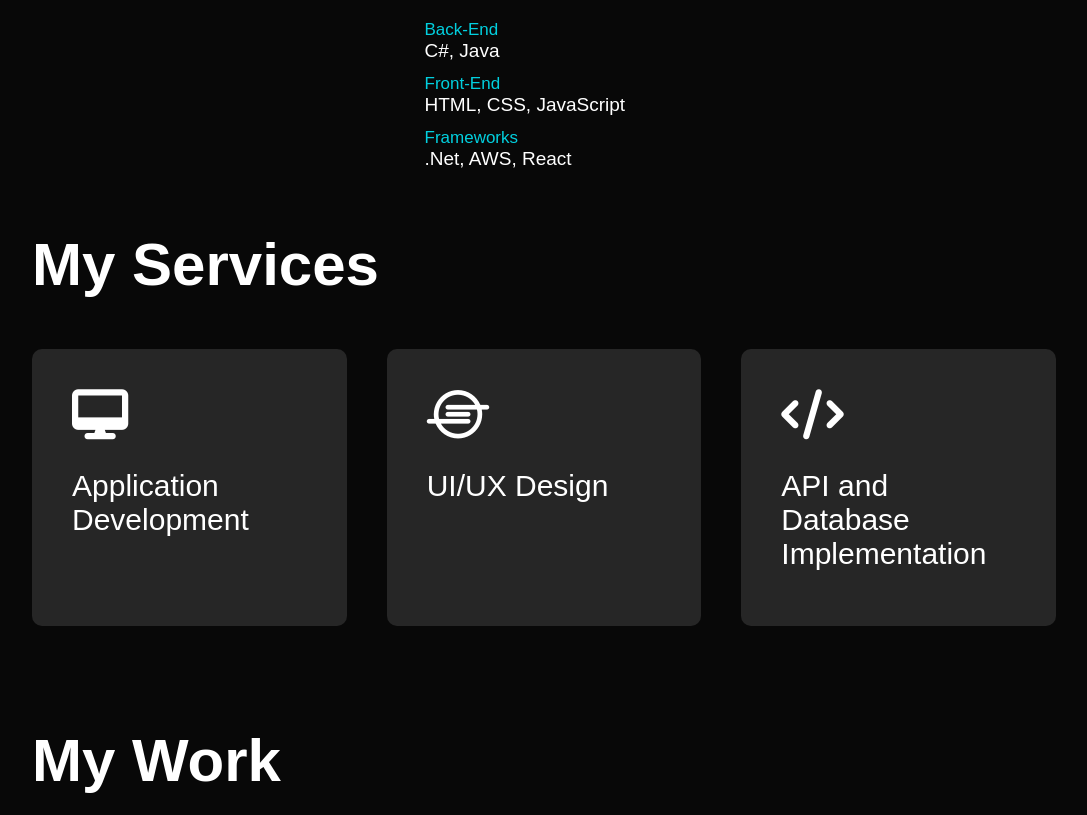
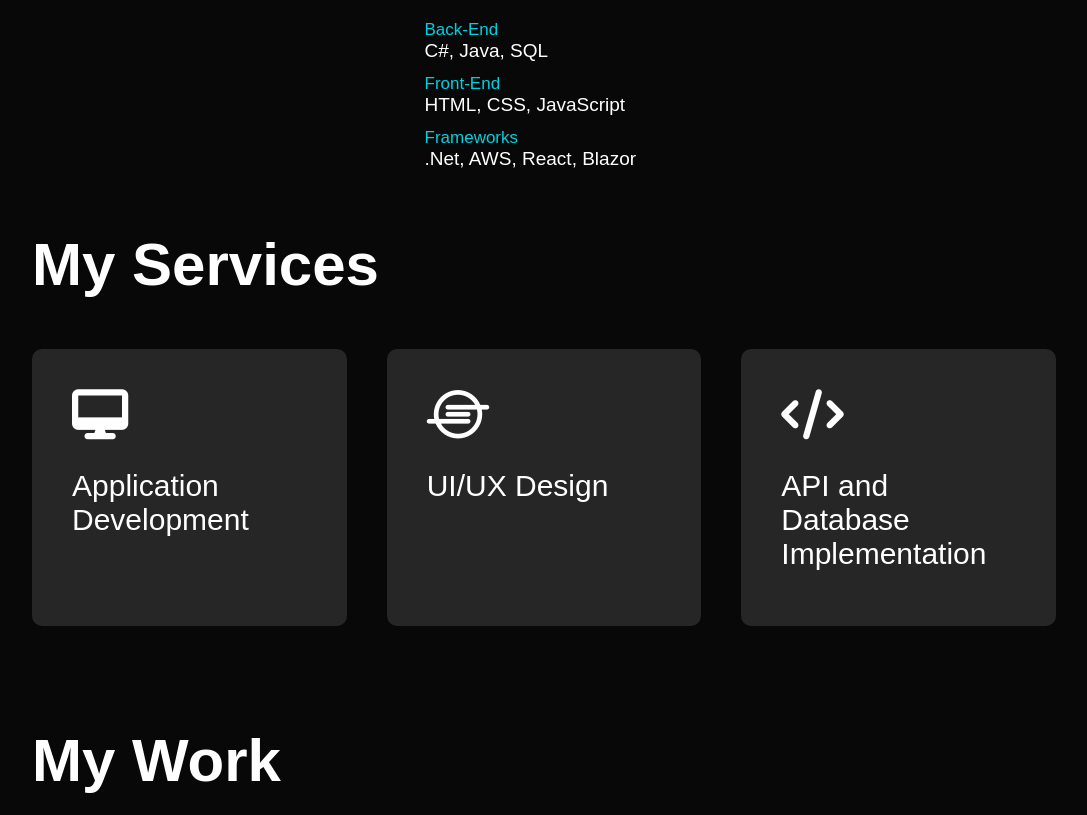
Before and after one commit to scottadelman/PortfolioWebsite, a plain HTML site: page index.html in a window 1280 px wide. Shown: the part 1081-1896 px from the top of the page, without its empty margins (96-1183 px from the left). Drawn offline with Linux system fonts and the light colour scheme.

Commit message:
added languages

```diff
--- a/index.html
+++ b/index.html
@@ -57,9 +57,9 @@
                     </div>
                     <div class="tab-contents active-tab" id="skills">
                         <ul>
-                            <li><span>Back-End</span><br>C#, Java </li>
+                            <li><span>Back-End</span><br>C#, Java, SQL </li>
                             <li><span>Front-End</span><br>HTML, CSS, JavaScript</li>
-                            <li><span>Frameworks</span><br>.Net, AWS, React</li>
+                            <li><span>Frameworks</span><br>.Net, AWS, React, Blazor</li>
                         </ul>
                     </div>
                     <div class="tab-contents" id="experience">
```
Also changed, not shown: 1 other file.
